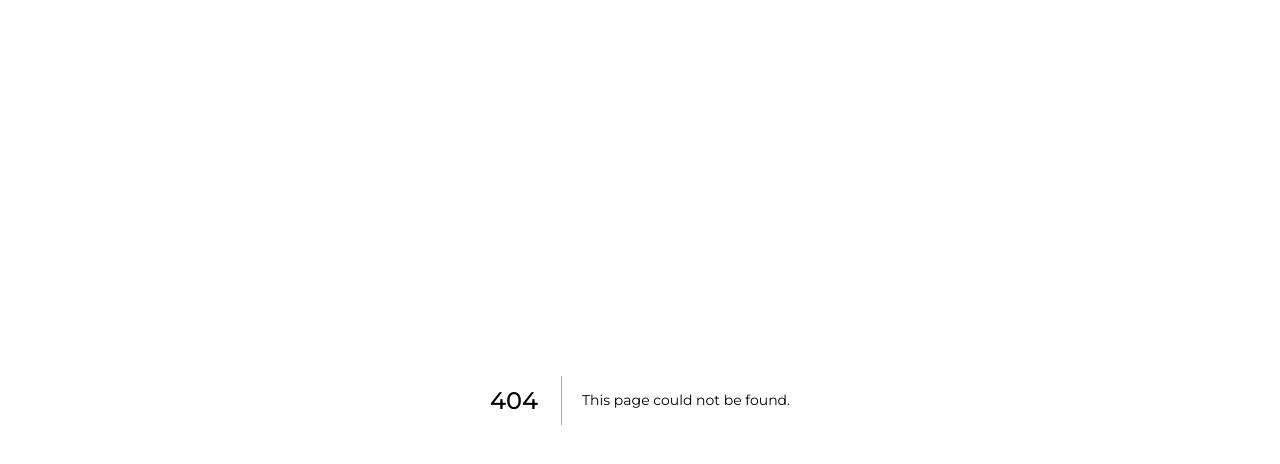
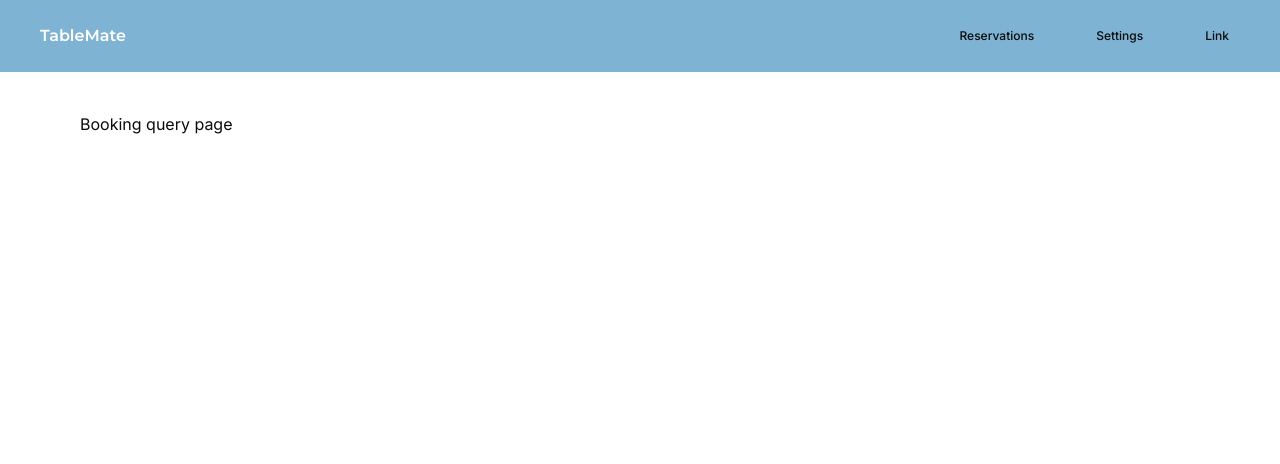
Before and after one commit to mathew-dewes/TableMate, a Next.js app: page /1/book/1 in a window 1280 px wide. Before the commit this address had no page. Shown: the top 464 px of the page. Built offline with nearby package versions, Linux system fonts and the light colour scheme.

Commit message:
Initial page routes added

```diff
--- /dev/null
+++ b/app/[business]/book/[query]/page.tsx
@@ -0,0 +1,7 @@
+export default function page(){
+    return (
+        <div>
+            <p>Booking query page</p>
+        </div>
+    )
+}
--- /dev/null
+++ b/app/[business]/book/page.tsx
@@ -0,0 +1,7 @@
+export default function page(){
+    return (
+        <div>
+            <p>Booking page</p>
+        </div>
+    )
+}
--- /dev/null
+++ b/app/[business]/page.tsx
@@ -0,0 +1,11 @@
+import { buttonVariants } from "@/components/ui/button";
+import Link from "next/link";
+
+export default function page(){
+    return (
+        <div>
+            <h1>Business page</h1>
+            <Link className={buttonVariants()} href={'/business/book'}>Book</Link>
+        </div>
+    )
+}
--- a/app/layout.tsx
+++ b/app/layout.tsx
@@ -2,6 +2,7 @@ import type { Metadata } from "next";
 import { Inter, Montserrat } from "next/font/google";
 import "./globals.css";
 import { cn } from "@/lib/utils";
+import Navbar from "@/components/web/Navbar";
 
 const montserratHeading = Montserrat({subsets:['latin'],variable:'--font-heading'});
 
@@ -23,7 +24,13 @@ export default function RootLayout({
       lang="en"
       className={cn("h-full", "antialiased", inter.variable, montserratHeading.variable)}
     >
-      <body className="min-h-full flex flex-col">{children}</body>
+      <body className="min-h-full flex flex-col">
+        <Navbar/>
+        <main className="md:mx-10 lg:mx-20 mx-5 my-10 flex-1">
+     {children}
+        </main>
+
+        </body>
     </html>
   );
 }
--- /dev/null
+++ b/app/reservations/page.tsx
@@ -0,0 +1,7 @@
+export default function page(){
+    return (
+        <div>
+            <p>Reservations</p>
+        </div>
+    )
+}
--- /dev/null
+++ b/components/web/Navbar.tsx
@@ -0,0 +1,17 @@
+import Link from "next/link"
+import { Button, buttonVariants } from "../ui/button"
+
+export default function Navbar(){
+    return (
+        <div className="md:px-10 py-5 px-5 items-center flex justify-between bg-primary/50">
+            <h1 className="text-white">TableMate</h1>
+            <ul className="flex gap-10 items-center">
+                <Link className={buttonVariants({variant: "ghost"})} href={'/reservations'}>Reservations</Link>
+                <Button variant={"ghost"}>Settings</Button>
+                <Button variant={"ghost"}>Link</Button>
+
+            </ul>
+
+        </div>
+    )
+}
```
